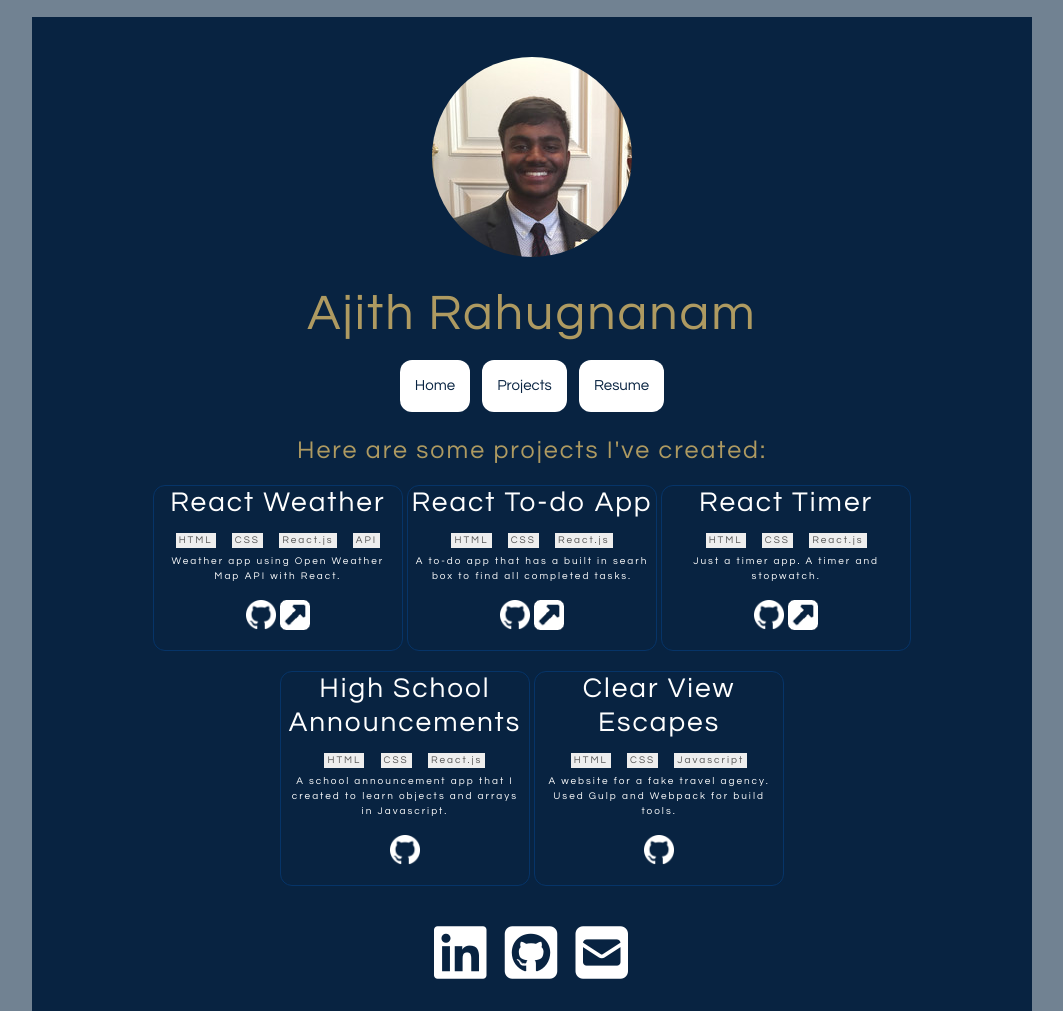
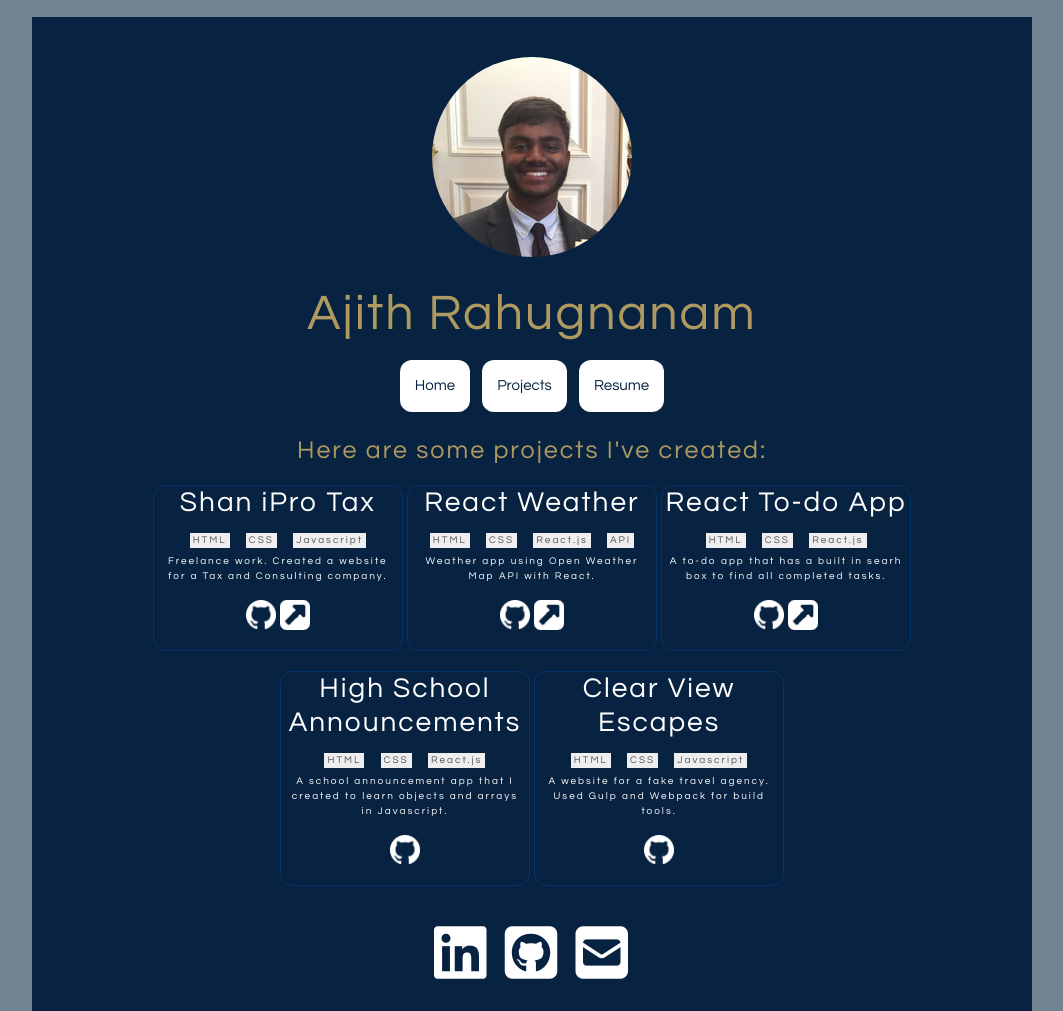
Before and after one commit to AjithRahu/personalWebsite, a plain HTML site: page projects.html in a window 1280 px wide. Shown: the top 1011 px of the page, without its empty margins (108-1171 px from the left). Drawn offline with nearby package versions, Linux system fonts and the light colour scheme.

Commit message:
added new project to projects section

```diff
--- a/projects.html
+++ b/projects.html
@@ -22,7 +22,19 @@
               </br>
               </div>
             <div class="projects">
-                  <div class="projects-row projects-row-larger">
+                  <div class="projects-row">
+                    <h3>Shan iPro Tax</h3>
+                      <li class="keyword">HTML</li>
+                      <li class="keyword">CSS</li>
+                      <li class="keyword">Javascript</li>
+                    <p class="description">
+                      Freelance work. Created a website for a Tax and Consulting company.
+                    </p>
+
+                    <a href="https://github.com/AjithRahu/ShaniPro" target="_blank"><img class="projects-links" src="assets/img/github64.png"></a>
+                    <a href="https://ajithrahu.github.io/ShaniPro/" target="_blank"><img class="projects-links" src="assets/img/whitelink.png"></a>
+                  </div>
+                  <div class="projects-row ">
                       <h3>React Weather</h3>
                         <li class="keyword">HTML</li>
                         <li class="keyword">CSS</li>
@@ -50,21 +62,6 @@
                       <a href="http://peaceful-island-44409.herokuapp.com/" target="_blank"><img class="projects-links" src="assets/img/whitelink.png"></a>
 
                   </div>
-
-                  <div class="projects-row">
-                      <h3>React Timer </h3>
-                          <li class="keyword">HTML</li>
-                          <li class="keyword">CSS</li>
-                          <li class="keyword">React.js</li>
-                        <p class="description">
-                          Just a timer app. A timer and stopwatch.
-                        </p>
-
-                        <a href="https://github.com/AjithRahu/react-timerapp" target="_blank"><img class="projects-links" src="assets/img/github64.png"></a>
-                        <a href="http://thawing-stream-95776.herokuapp.com/#/Countdown?_k=8gafc7"  target="_blank"><img class="projects-links" src="assets/img/whitelink.png"></a>
-
-                  </div>
-
                   <div class="projects-row projects-row-larger">
                       <h3>High School Announcements</h3>
                           <li class="keyword">HTML</li>
```
